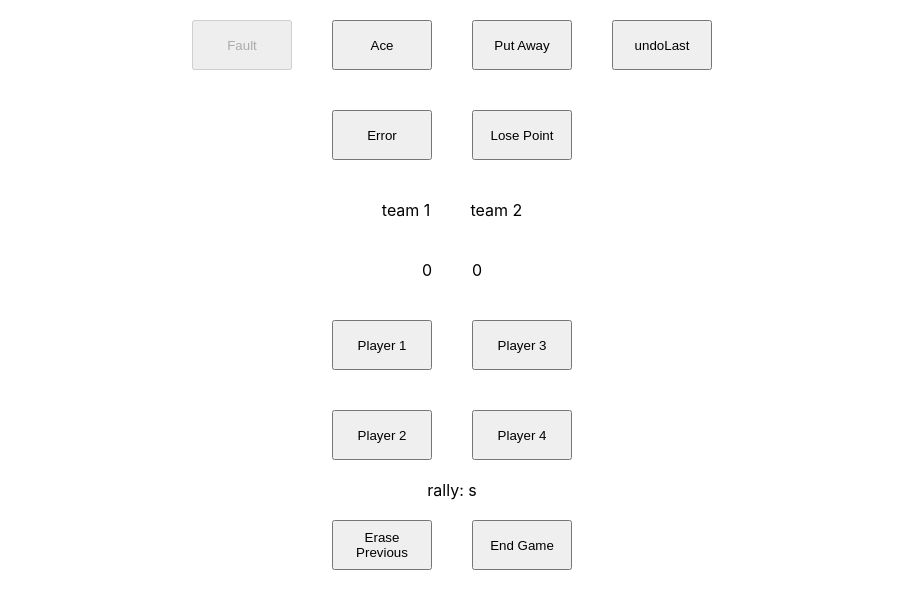
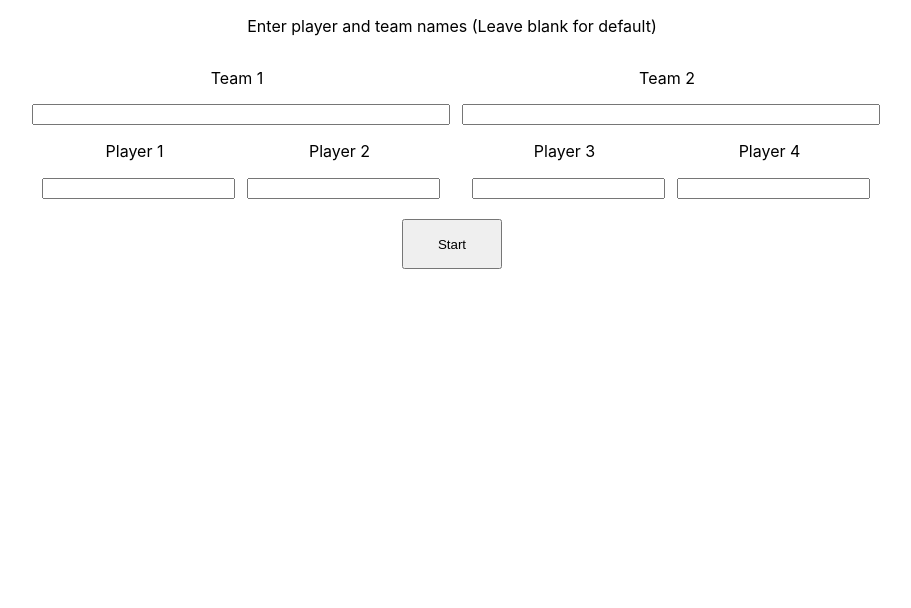
Before and after one commit to ericreinke/roundnet-tracker-react, a React (Create React App) app: page / in a window 1280 px wide. Shown: the top 608 px of the page, without its empty margins (188-1099 px from the left). Built offline with nearby package versions, Linux system fonts and the light colour scheme.

Commit message:
Setup page for team/player names

```diff
--- a/src/App.js
+++ b/src/App.js
@@ -1,5 +1,6 @@
 import React from 'react'
 import './App.css';
+import Setup from './components/Setup';
 import ButtonContainer from './components/ButtonContainer';
 import Results from './components/Results';
 
@@ -9,11 +10,14 @@ class App extends React.Component {
     super();
     this.setDisplay=this.setDisplay.bind(this);
     this.setRallies=this.setRallies.bind(this);
+    this.setNames=this.setNames.bind(this);
   }
 
   state = {
-    display: "record",
-    rallies: []
+    display: "setup",
+    rallies: [],
+    teamNames: [],
+    playerNames: []
   }
 
   setDisplay(display){
@@ -28,12 +32,23 @@ class App extends React.Component {
     });
   }
 
+  setNames(teams, players){
+    this.setState({
+      teamNames: teams,
+      playerNames: players
+    });
+  }
+
   render(){
-    if(this.state.display==="record"){
-      return(<ButtonContainer setDisplay={this.setDisplay} setRallies={this.setRallies}/>);
+    if(this.state.display==="setup"){
+      return (<Setup setDisplay={this.setDisplay} setNames={this.setNames}/>);
+    }
+
+    else if(this.state.display==="record"){
+      return(<ButtonContainer setDisplay={this.setDisplay} setRallies={this.setRallies} teamNames={this.state.teamNames} playerNames={this.state.playerNames}/>);
     }
     else if(this.state.display==="results"){
-      return(<Results rallies={this.state.rallies}/>);
+      return(<Results rallies={this.state.rallies} teamNames={this.state.teamNames} playerNames={this.state.playerNames}/>);
     }
   }
 }
--- a/src/components/ButtonContainer.js
+++ b/src/components/ButtonContainer.js
@@ -34,7 +34,7 @@ class ButtonContainer extends Component {
 	}
 
 	componentDidMount(){
-		console.log(this.state.currRally.lastIndexOf('f'));
+		//console.log(this.state.currRally.lastIndexOf('f'));
 	}
 
 	playerOnClick(player){
@@ -229,20 +229,20 @@ class ButtonContainer extends Component {
 				<button className="center-padding" onClick={this.losePointOnClick}>Lose Point</button>
 			</div>
 			<div className="center">
-				<span className="center-padding">{this.state.teamName1}</span>
-				<span className="center-padding">{this.state.teamName2}</span>
+				<span className="center-padding">{this.props.teamNames[0]}</span>
+				<span className="center-padding">{this.props.teamNames[1]}</span>
 			</div>
 			<div className="center">
 				<span className="center-padding">{this.state.score1}</span>
 				<span className="center-padding">{this.state.score2}</span>
 			</div>
 			<div className="center">
-				<button className="player-button center-padding" onClick={()=>this.playerOnClick("1")}>Player 1</button>
-				<button className="player-button center-padding" onClick={()=>this.playerOnClick("3")}>Player 3</button>
+				<button className="player-button center-padding" onClick={()=>this.playerOnClick("1")}>{this.props.playerNames[0]}</button>
+				<button className="player-button center-padding" onClick={()=>this.playerOnClick("3")}>{this.props.playerNames[2]}</button>
 			</div>
 			<div className="center">
-				<button className="player-button center-padding" onClick={()=>this.playerOnClick("2")}>Player 2</button>
-				<button className="player-button center-padding" onClick={()=>this.playerOnClick("4")}>Player 4</button>
+				<button className="player-button center-padding" onClick={()=>this.playerOnClick("2")}>{this.props.playerNames[1]}</button>
+				<button className="player-button center-padding" onClick={()=>this.playerOnClick("4")}>{this.props.playerNames[3]}</button>
 			</div>
 			<span className="center">rally: {this.state.currRally}</span>
 			<div className="center">
--- a/src/components/Results.js
+++ b/src/components/Results.js
@@ -207,10 +207,15 @@ class Results extends Component {
 					<tbody>
 						<tr>
 							<th></th>
-							<th>Player 1</th>
-							<th>Player 2</th>
-							<th>Player 3</th>
-							<th>Player 4</th>
+							<th colspan="2">{this.props.teamNames[0]}</th>
+							<th colspan="2">{this.props.teamNames[1]}</th>
+						</tr>
+						<tr>
+							<th></th>
+							<th>{this.props.playerNames[0]}</th>
+							<th>{this.props.playerNames[1]}</th>
+							<th>{this.props.playerNames[2]}</th>
+							<th>{this.props.playerNames[3]}</th>
 						</tr>
 						<tr>
 							<th>Serve %</th>
--- /dev/null
+++ b/src/components/Setup.css
@@ -0,0 +1,24 @@
+.center {
+	justify-content: center;
+	display: flex;
+}
+
+
+.center input {
+	width: 100%;
+}
+
+
+input {
+	text-align: center;
+}
+
+.hspacing {
+	padding-left: 10px;
+	padding-right: 10px;
+}
+
+.vspacing {
+	padding-top: 20px;
+	padding-bottom: 20px;
+}
--- /dev/null
+++ b/src/components/Setup.js
@@ -0,0 +1,76 @@
+import React, {Component} from 'react';
+import './Setup.css';
+
+class Setup extends Component{
+
+	constructor(){
+		super();
+		this.submitNames = this.submitNames.bind(this);
+	}
+
+	submitNames(){
+		let teamNames = ["",""];
+		let playerNames = ["","","",""];
+		let curr="";
+		curr = document.getElementById("t1name").value;
+		teamNames[0] = curr === "" ? "Team 1" : curr;
+		curr = document.getElementById("t2name").value;
+		teamNames[1] = curr === "" ? "Team 2" : curr;
+		curr = document.getElementById("p1name").value;
+		playerNames[0] = curr === "" ? "Player 1" : curr;
+		curr = document.getElementById("p2name").value;
+		playerNames[1] = curr === "" ? "Player 2" : curr;
+		curr = document.getElementById("p3name").value;
+		playerNames[2] = curr === "" ? "Player 3" : curr;
+		curr = document.getElementById("p4name").value;
+		playerNames[3] = curr === "" ? "Player 4" : curr;
+		this.props.setNames(teamNames, playerNames);
+		this.props.setDisplay("record");
+	}
+
+	render(){
+		return(
+			<div>
+				<div>
+					<p className="center">Enter player and team names (Leave blank for default)</p>
+					<div className="center">
+						<div id="team1" className="hspacing">
+							<p className="center">Team 1</p>
+							<input id="t1name" className="center" type="text"/>
+							<div className="center">
+								<div className="hspacing">
+									<p className="center">Player 1</p>
+									<input id="p1name" type="text"/>
+								</div>
+								<div className="hspacing">
+									<p className="center">Player 2</p>
+									<input id="p2name" type="text"/>
+								</div>
+							</div>
+						</div>
+						<div id="team2" className="hspacing">
+							<p className="center">Team 2</p>
+							<input id="t2name" className="center" type="text"/>
+							<div className="center">
+								<div className="hspacing">
+									<p className="center">Player 3</p>
+									<input id="p3name" type="text"/>
+								</div>
+								<div className="hspacing">
+									<p className="center">Player 4</p>
+									<input id="p4name" type="text"/>
+								</div>
+							</div>
+						</div>
+					</div>
+				</div>
+				<div className="center vspacing">
+					<button onClick={this.submitNames}>Start</button>
+				</div>
+			</div>
+			)
+	}
+
+}
+
+export default Setup;
```
